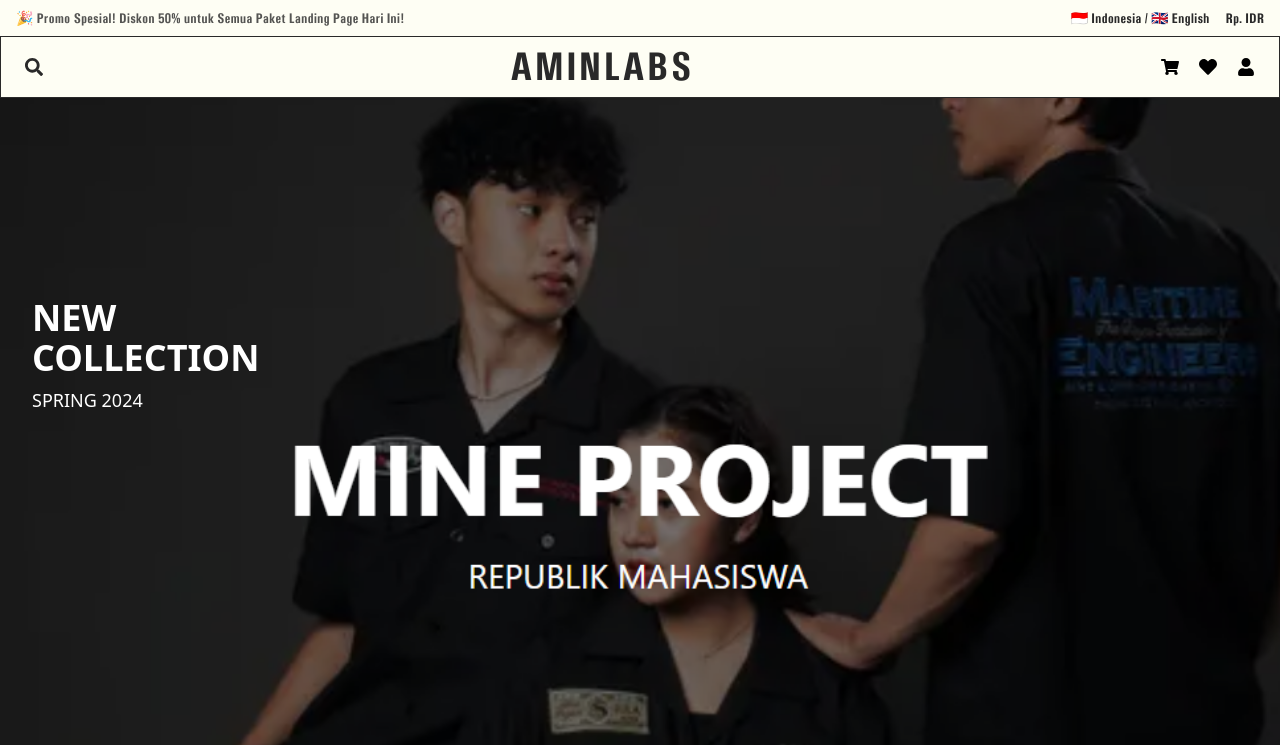
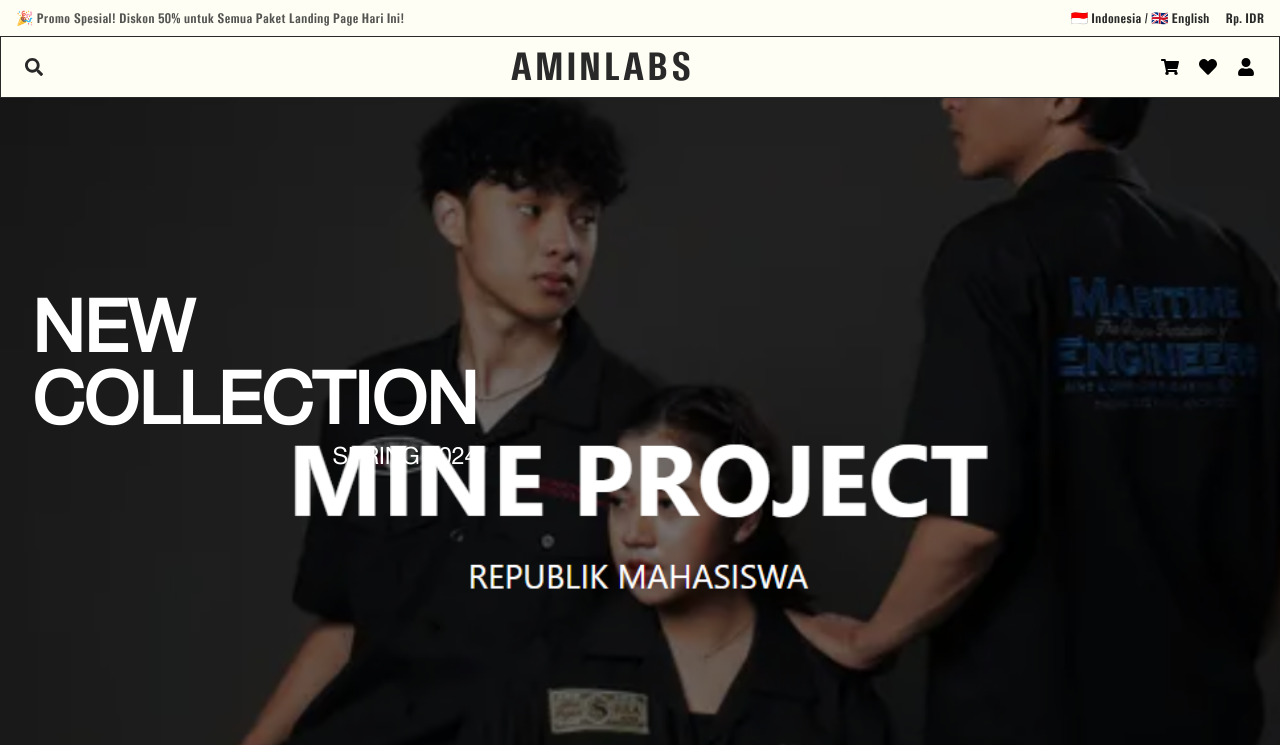
Before and after one commit to aminssmilee/AminLabs_, a React (Vite) app: page / in a window 1280 px wide. Shown: the top 745 px of the page. Built offline with nearby package versions, Linux system fonts and the light colour scheme.

Commit message:
FIx banner

```diff
--- a/src/components/Banner.jsx
+++ b/src/components/Banner.jsx
@@ -9,24 +9,39 @@ export default function Banner() {
     //   }}
     // >
     <div
-      className="relative w-full h-[500px] md:h-screen bg-cover bg-center"
+      className="relative w-full h-[500px] min-h-screen bg-cover bg-center font-helvetica"
       style={{
         backgroundImage: `url('${banner}')`,
       }}
     >
       {/* Text */}
-      <div className="absolute top-1/4 left-4 md:left-8 text-white">
-        <h2 className="text-2xl md:text-4xl font-bold leading-tight">NEW</h2>
-        <h2 className="text-2xl md:text-4xl font-bold leading-tight">COLLECTION</h2>
-        <p className="text-sm md:text-lg mt-2">SPRING 2024</p>
+      <div
+        className="
+    absolute
+    left-1/2
+    transform -translate-x-1/2 -translate-y-1/2
+    text-center text-white
+    md:top-1/4 top-56 md:left-8 md:transform-none md:text-left
+    tracking-tight
+  "
+      >
+        <h2 className="text-5xl md:text-7xl font-semibold text-start leading-none m-0">NEW</h2>
+        <h2 className="text-5xl md:text-7xl font-semibold leading-none m-0">COLLECTION</h2>
+        <p className="text-lg md:text-2xl text-end leading-none m-0">SPRING 2024</p>
       </div>
 
+
+
+
+
+
       {/* Button */}
-      <div className="absolute bottom-10 md:bottom-20 right-1/2 translate-x-1/2 md:right-20 md:translate-x-0">
-        <button className="bg-beig text-black px-20 md:px-36 py-2 md:py-3 border-2 border-black rounded-sm shadow hover:bg-opacity-80 transition">
+      <div className="absolute bottom-56 md:bottom-20 right-0 left-0 md:right-20 md:left-auto flex justify-center md:justify-end">
+        <button className="bg-beig text-2xl w-80 md:w-auto text-dark px-6 md:px-36 py-1 md:py-3  hover:bg-opacity-80 transition">
           SHOP NOW
         </button>
       </div>
+
     </div>
   );
 }
```
